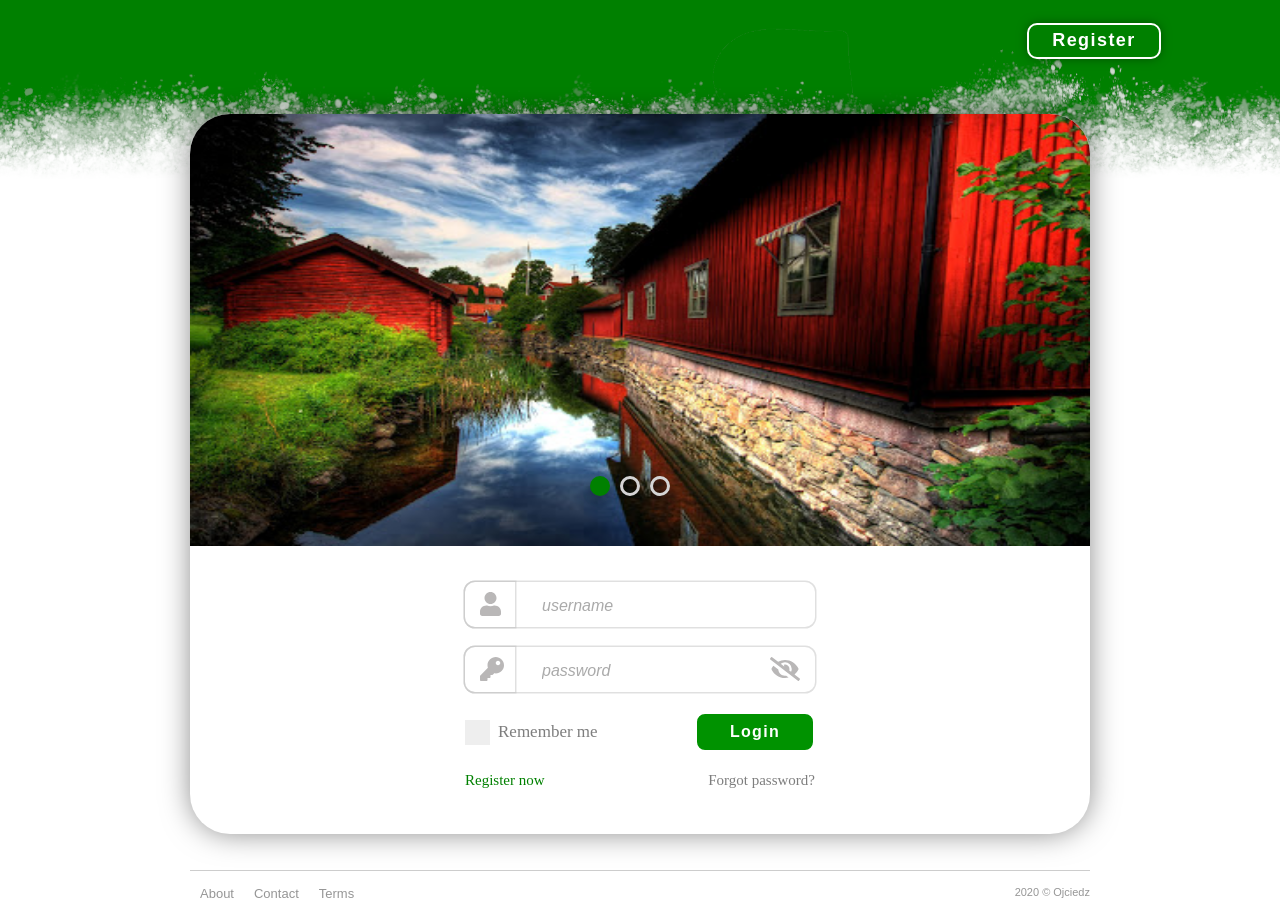
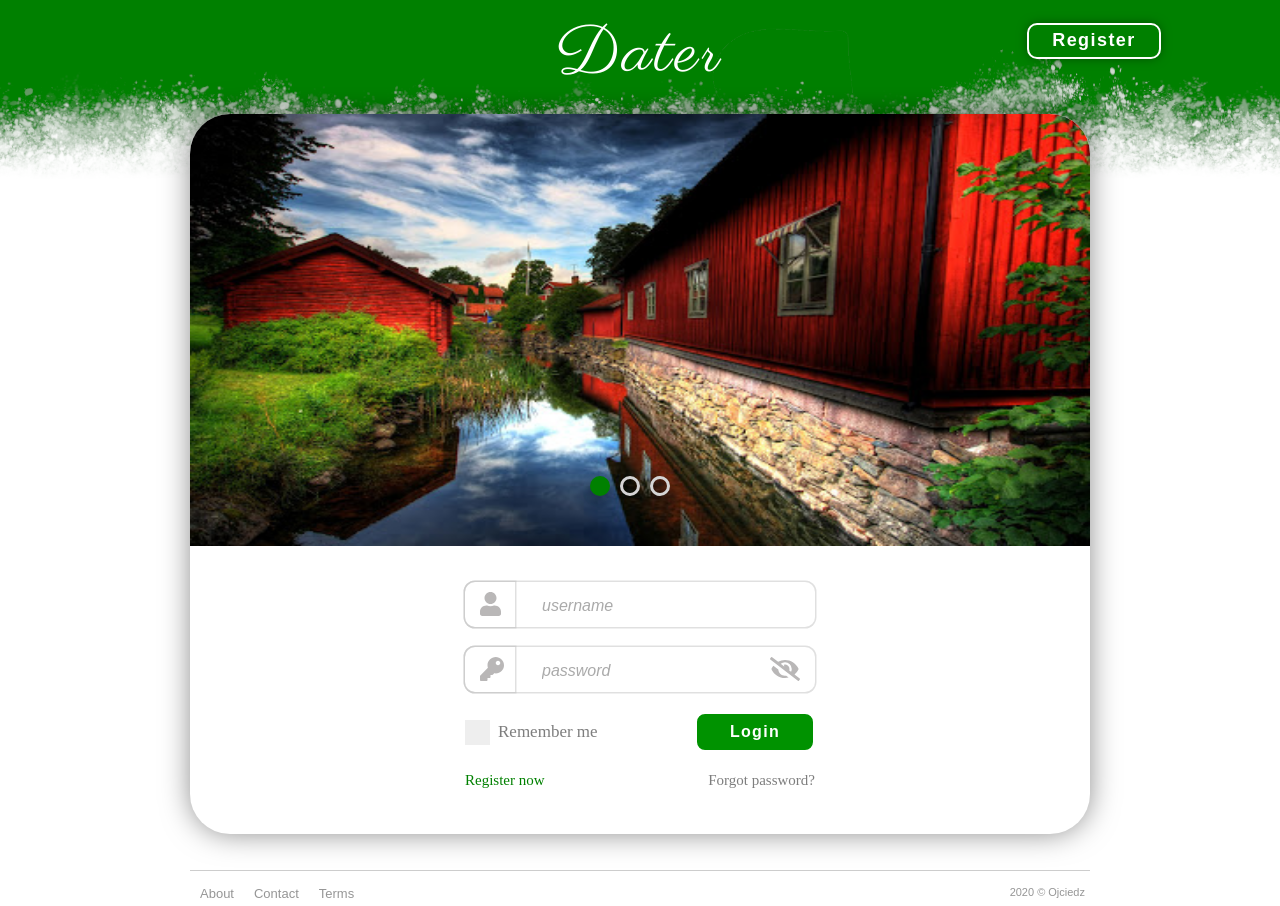
Before and after one commit to jacekrus/dater_front, a React (Create React App) app: page / in a window 1280 px wide. Built offline with nearby package versions, Linux system fonts and the light colour scheme; the HTML template or start-up script is replaced by a standard one.

Commit message:
Added title font

```diff
--- a/package.json
+++ b/package.json
@@ -36,5 +36,8 @@
       "last 1 firefox version",
       "last 1 safari version"
     ]
+  },
+  "devDependencies": {
+    "file-loader": "^6.0.0"
   }
 }
--- a/src/login/LoginRegisterPanel.js
+++ b/src/login/LoginRegisterPanel.js
@@ -15,7 +15,15 @@ export default class LoginRegisterPanel extends Component {
                         <LoginForm registerClickHandler={this.props.registerClickHandler}/>
                     </div>
                     <div className="userPanel back">
-
+                        <div className="registerPanelContainer">
+                            Register
+                        </div>
+                        <div className="splitter">
+                            Split
+                        </div>
+                        <div className="imageUploadContainer">
+                            Image upload
+                        </div>
                     </div>
                 </div>
             </div>
--- a/src/login/LoginRegisterPanelStyles.css
+++ b/src/login/LoginRegisterPanelStyles.css
@@ -262,3 +262,19 @@
     text-decoration: underline;
     text-decoration-color: rgb(126, 126, 126);
 }
+
+/*Register panel styles*/
+.registerPanelContainer {
+    display: inline-block;
+    border: solid black;
+}
+
+.splitter {
+    display: inline-block;
+    border: solid red;
+}
+
+.imageUploadContainer {
+    display: inline-block;
+    border: solid green;
+}
--- a/src/login/LoginView.js
+++ b/src/login/LoginView.js
@@ -22,6 +22,7 @@ export default class LoginView extends Component {
         return (
             <div className="viewContainer">
                 <div className="headerImage"/>
+                <div className="test">Dater</div>
                 <div className="loginButtonContainer">
                     <div className={"flipCardContainer" + (this.state.isRegister ? " isFlipped" : "")} onClick={this.onRegisterChange}>
                         <div className="loginButton">Register</div>
--- a/src/login/LoginViewStyles.css
+++ b/src/login/LoginViewStyles.css
@@ -39,7 +39,7 @@ body {
     box-shadow: 0px 0px 12px -2px rgba(0,0,0,0.5);
     border: 2px solid rgb(255, 255, 255);
     border-radius: 10px;
-    background:  rgba(0,128,0,0.8);
+    background:  rgba(0,128,0);
     color: rgb(255, 255, 255);
     letter-spacing: .08em;
     transition: background-color .6s ease;
@@ -59,7 +59,7 @@ body {
 }
 
 .loginButton:hover, .loginButton:focus {
-    background: #00a116;
+    background: #00b418;
 }
 
 .headerImage {
@@ -88,7 +88,7 @@ body {
     display: inline-block;
     font-size: 13px;
     font-family: sans-serif;
-    margin: 15px 10px 5px;
+    padding: 15px 10px 5px;
     width: auto;
     cursor: default;
     color: rgb(150, 150, 150);
@@ -103,7 +103,7 @@ body {
 
 .copyright {
     float: right;
-    margin: 15px 0px 5px;
+    padding: 15px 5px 5px 5px;
     font-size: 11px;
     color: rgb(150, 150, 150);
     cursor: default;
@@ -119,3 +119,19 @@ body {
     color: green;
     cursor: pointer;
 }
+
+@font-face {
+    font-family: 'HeaderFont';
+    src: local('HeaderFont'), url(../fonts/Parisienne.woff) format('woff');
+}
+
+.test {
+    position: absolute;
+    color: white;
+    font-size: 65px;
+    top: 5%;
+    left: 50%;
+    font-family: 'HeaderFont';
+    transform: translate(-50%);
+    letter-spacing: 3px;
+}
```
Also changed, not shown: src/fonts/Parisienne.woff (added), 1 other file (tests, documents, lock files or other folders).
